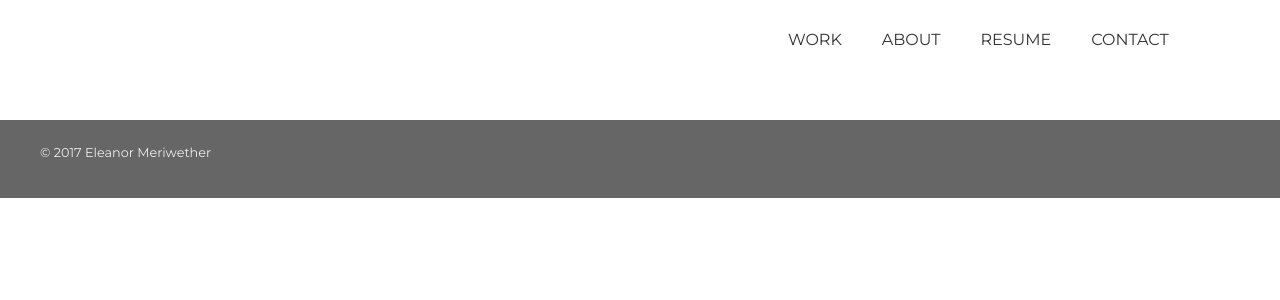
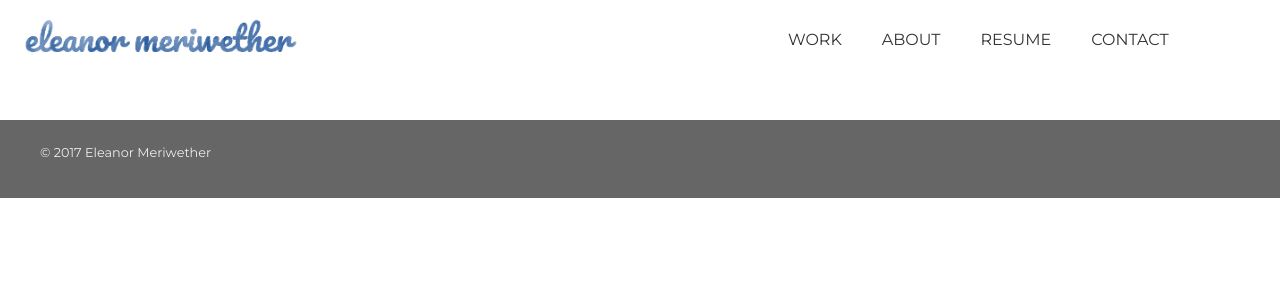
Before and after one commit to emeriwether/emeriwether.github.io, a Jekyll site: the page built from contact.html, in a window 1280 px wide. Shown: the top 300 px of the page. Built offline with Jekyll 4.4.1, drawn with Linux system fonts in a browser that asks for light colours; nearby versions of some CDN libraries.

Commit message:
change logo height to 100px

```diff
--- a/css/styles.css
+++ b/css/styles.css
@@ -46,7 +46,7 @@ header { height: 120px; background: #fff; position: relative; }
 header a.logo {
     z-index: 1;
     position: absolute;
-    display: block; width: 280px; height: auto;
+    display: block; width: 280px; height: 100px;
     background: url(../img/website_logo.jpg) no-repeat 0 0; background-size: contain;
     top: 15px; left: 20px;
 }
```
